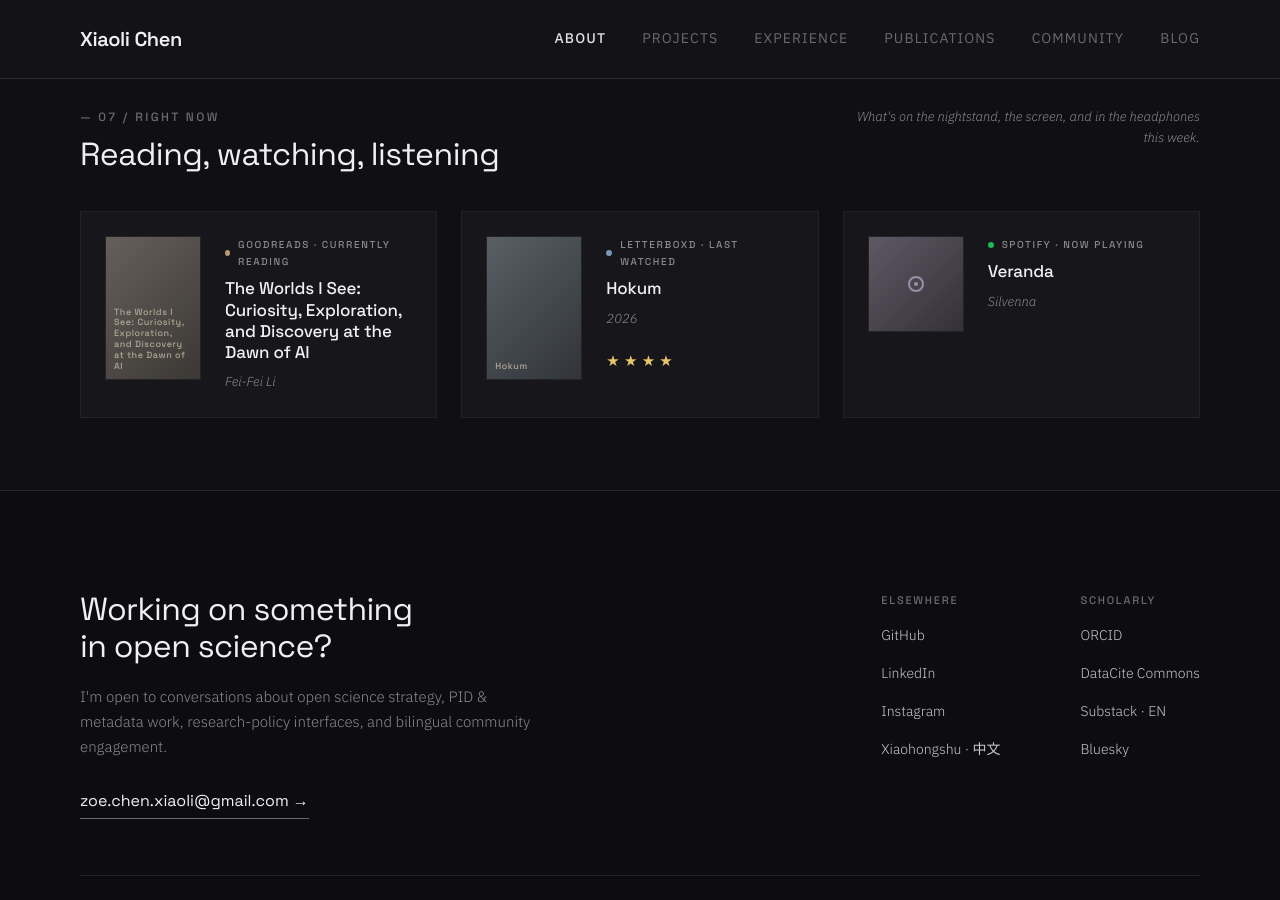
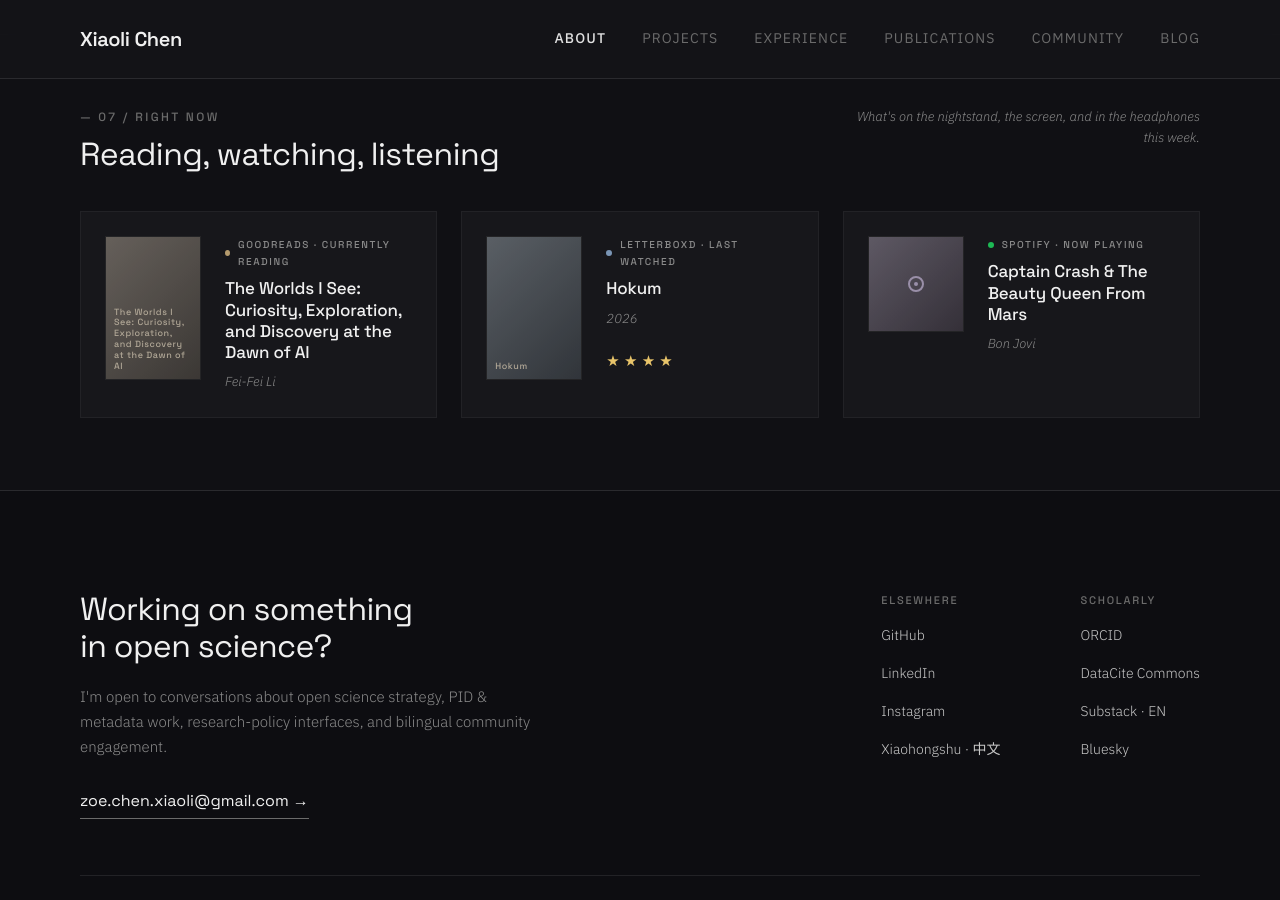
Before and after one commit to xchen101/xchen101.github.io, a Jekyll site: the page built from index.md, in a window 1280 px wide and 900 px high, scrolled down 6634 px. Built offline with Jekyll 4.4.1, drawn with Linux system fonts in a browser that asks for light colours; comment, search, counter and statistics services are not loaded; grey boxes are pictures that could not be loaded.

Commit message:
update: Right Now widget data (auto)

```diff
--- a/_data/now.yml
+++ b/_data/now.yml
@@ -1,4 +1,4 @@
-# Right now — auto-generated by Hermes cron on 2026-05-31 11:00 UTC
+# Right now — auto-generated by Hermes cron on 2026-05-31 17:00 UTC
 # Sources: Goodreads RSS / Letterboxd RSS / Spotify API
 
 reading:
@@ -24,8 +24,8 @@
   service: "Spotify"
   accent: "#1DB954"
   label: "Now playing"
-  title: "Veranda"
-  artist: "Silvenna"
-  url: "https://open.spotify.com/track/4XoxeBjlebxva3UpSBULCl"
+  title: "Captain Crash & The Beauty Queen From Mars"
+  artist: "Bon Jovi"
+  url: "https://open.spotify.com/track/2svCszTLVUf8K6woN74Svl"
   profile_url: "https://open.spotify.com/"
-  image: "https://i.scdn.co/image/ab67616d00001e02212b419b868708b5eb116fa4"
+  image: "https://i.scdn.co/image/ab67616d00001e027a231174875d7930de9dad58"
```
